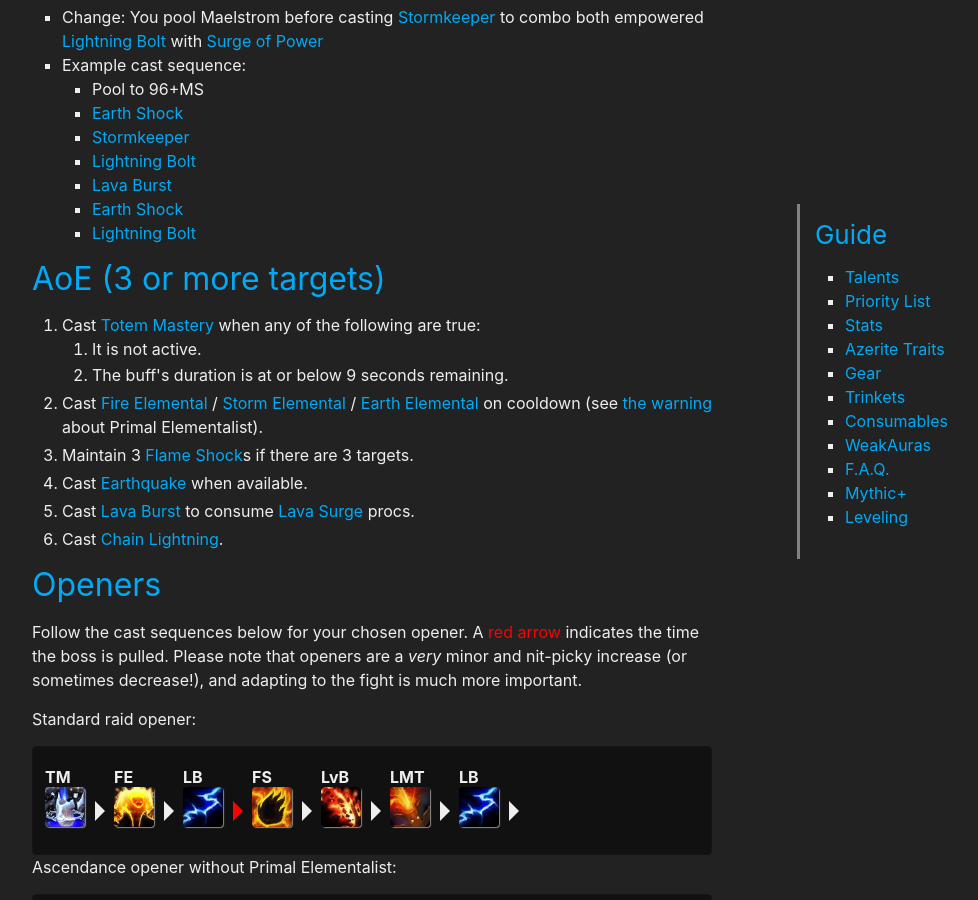
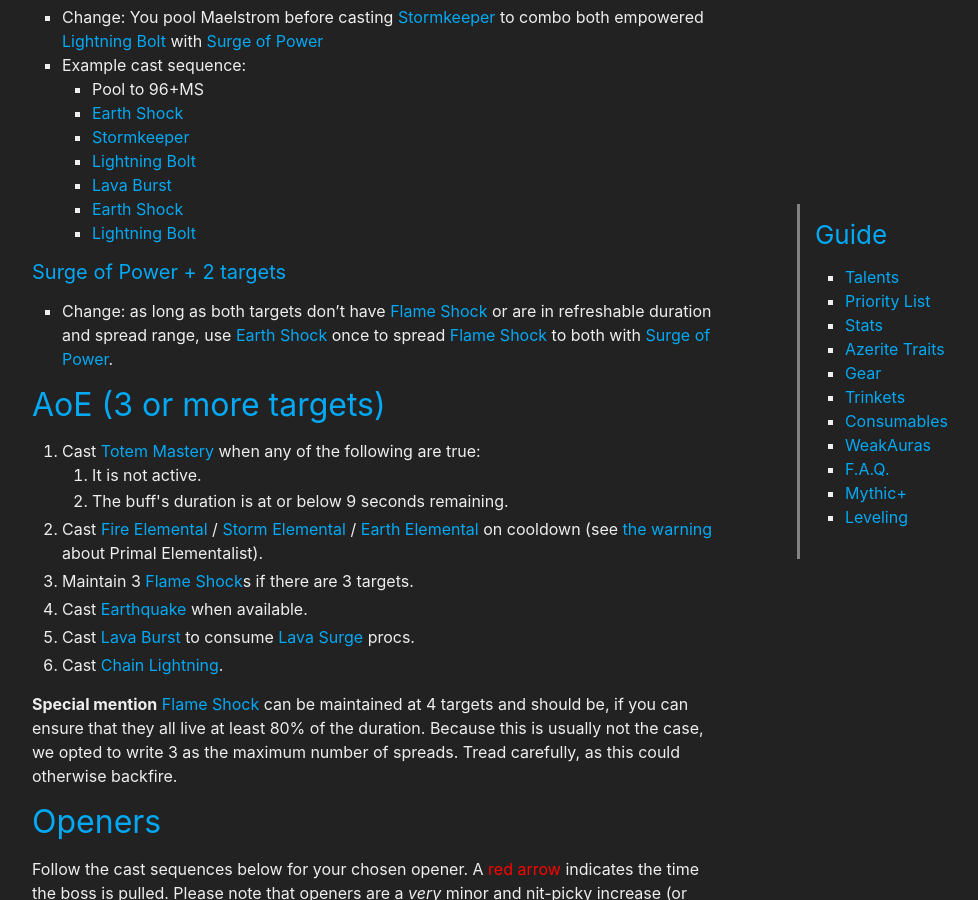
Before and after one commit to stormearthandlava/stormearthandlava.github.io, a Jekyll site: the page built from guide/general/priority_list.md, in a window 1280 px wide and 900 px high, scrolled down 2175 px. Shown: the whole window, without its empty margins (268-1246 px from the left). Built offline with Jekyll 4.4.1, drawn with Linux system fonts in a browser that asks for light colours; a script that is not in the unit is left out.

Commit message:
add FS spread with SoP mention, add FS spread to 4 targets

```diff
--- a/guide/general/priority_list.md
+++ b/guide/general/priority_list.md
@@ -98,6 +98,9 @@ After reading the APL, please pay attention to the special mentions below, becau
     - {{ site.data.spell.es }}
     - {{ site.data.spell.lb }}
 
+#### {{ site.data.talent.sop }} + 2 targets
+- Change: as long as both targets don't have {{ site.data.spell.fs }} or are in refreshable duration and spread range, use {{ site.data.spell.es }} once to spread {{ site.data.spell.fs }} to both with {{ site.data.talent.sop }}.
+
 
 ## AoE (3 or more targets)
 <div class="apl" style="max-width: 100%; text-align:justify;" markdown="0">
@@ -118,6 +121,8 @@ After reading the APL, please pay attention to the special mentions below, becau
         <li>Cast {{ site.data.spell.cl }}.</li>
     </ol>
 </div>
+
+**Special mention** {{ site.data.spell.fs }} can be maintained at 4 targets and should be, if you can ensure that they all live at least 80% of the duration. Because this is usually not the case, we opted to write 3 as the maximum number of spreads. Tread carefully, as this could otherwise backfire.
 
 
 ## Openers
```
